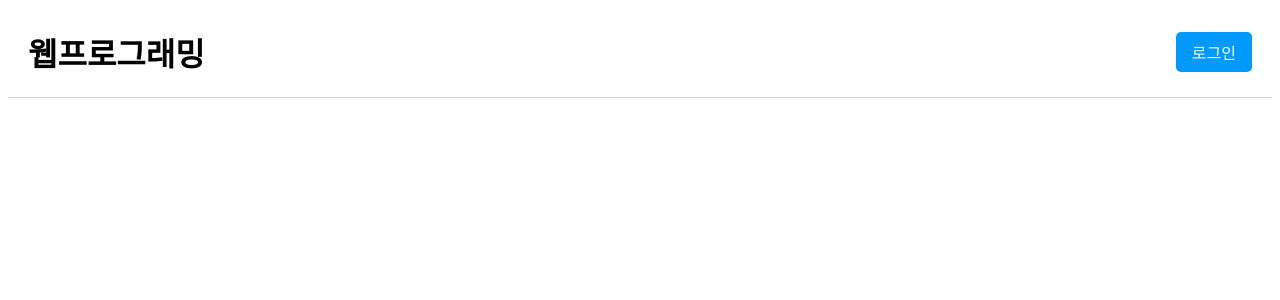
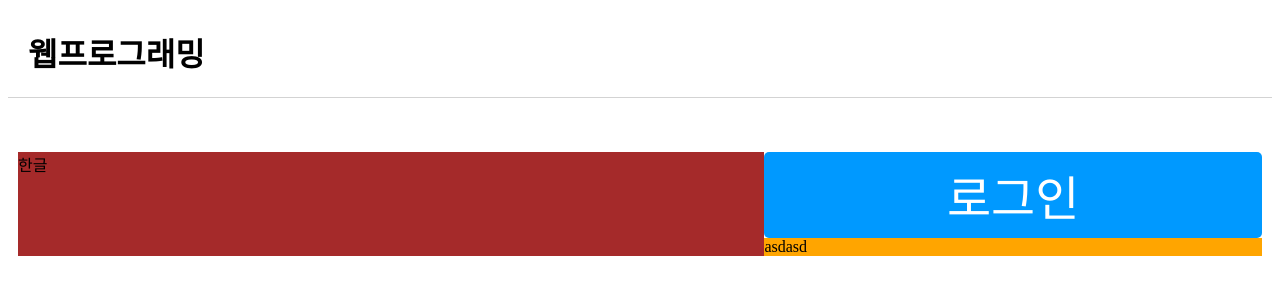
Before and after one commit to ParkJongJoon7128/webprogramming2, a React (Create React App) app: page / in a window 1280 px wide. Shown: the top 300 px of the page. Built offline with nearby package versions, Linux system fonts and the light colour scheme.

Commit message:
MainScreen UI 작업중

```diff
--- a/src/components/Header.js
+++ /dev/null
@@ -1,17 +0,0 @@
-import React from "react";
-import { Link } from "react-router-dom";
-
-import "../designs/Header.css";
-
-const Header = () => {
-  return (
-    <div className="Header">
-      <h1>웹프로그래밍</h1>
-      <Link to="/login">
-        <button>로그인</button>
-      </Link>
-    </div>
-  );
-};
-
-export default Header;
--- a/src/designs/Header.css
+++ /dev/null
@@ -1,23 +0,0 @@
-.Header {
-    width: auto;
-    background-color: white;
-    display: flex;
-    justify-content: space-between;
-    align-items: center;
-    padding-inline: 20px;
-    border-bottom: 1px solid lightgray;
-}
-
-.Header button {
-    padding: 0.5rem 1rem;
-    border: none;
-    border-radius: 5px;
-    background-color: #0099ff;
-    color: #fff;
-    font-size: 1rem;
-    cursor: pointer;
-}
-
-.Header button:hover {
-    background-color: #007acc;
-}
--- /dev/null
+++ b/src/designs/MainScreen.css
@@ -0,0 +1,59 @@
+*{
+    margin-top: 28;
+    margin-left: 37;
+    margin-right: 37;
+    margin-bottom: 37;
+}
+
+.Header {
+    width: auto;
+    background-color: white;
+    display: flex;
+    justify-content: space-between;
+    align-items: center;
+    padding-inline: 20px;
+    border-bottom: 1px solid lightgray;
+}
+
+.Body {
+    width: auto;
+    display: flex;
+    margin-top: 44px;
+    padding: 10px;
+}
+
+.Body>.Left_Section {
+    flex: 6;
+    background-color: brown;
+}
+
+.Body>.Right_Section {
+    flex: 4;
+    display: flex;
+    flex-direction: column;
+}
+
+.Right_Section>.Top_Aside {
+    flex: 2;
+}
+
+.Right_Section>.Bottom_Aside {
+    flex: 4;
+    background-color: orange;
+}
+
+.LoginButton {
+    width: 100%;
+    height: auto;
+    padding: 0.5rem 1rem;
+    border: none;
+    border-radius: 5px;
+    background-color: #0099ff;
+    color: #fff;
+    font-size: 3rem;
+    cursor: pointer;
+}
+
+.LoginButton:hover {
+    background-color: #007acc;
+}
--- a/src/screens/LoginScreen.js
+++ b/src/screens/LoginScreen.js
@@ -11,7 +11,7 @@ import "../designs/LoginScreen.css";
 const LoginScreen = () => {
   return (
     <div className="LoginBody">
-      <p onCl>로그인을 하세요.</p>
+      <p>로그인을 하세요.</p>
 
       <div className="buttonBody">
         <button>
--- a/src/screens/MainScreen.js
+++ b/src/screens/MainScreen.js
@@ -1,14 +1,28 @@
 import React from "react";
 import { Link } from "react-router-dom";
 
-import Header from "../components/Header";
-import LoginScreen from "./LoginScreen";
-
-import "../designs/Header.css";
+import "../designs/MainScreen.css";
 
 const MainScreen = () => {
   return (
-    <Header />
+    <div>
+      <div className="Header">
+        <h1>웹프로그래밍</h1>
+      </div>
+      <div>
+        <div className="Body">
+          <section className="Left_Section">한글</section>
+          <section className="Right_Section">
+            <div className="Top_Aside">
+              <Link to="/login">
+                <button className="LoginButton">로그인</button>
+              </Link>
+            </div>
+            <div className="Bottom_Aside">asdasd</div>
+          </section>
+        </div>
+      </div>
+    </div>
   );
 };
 export default MainScreen;
```
